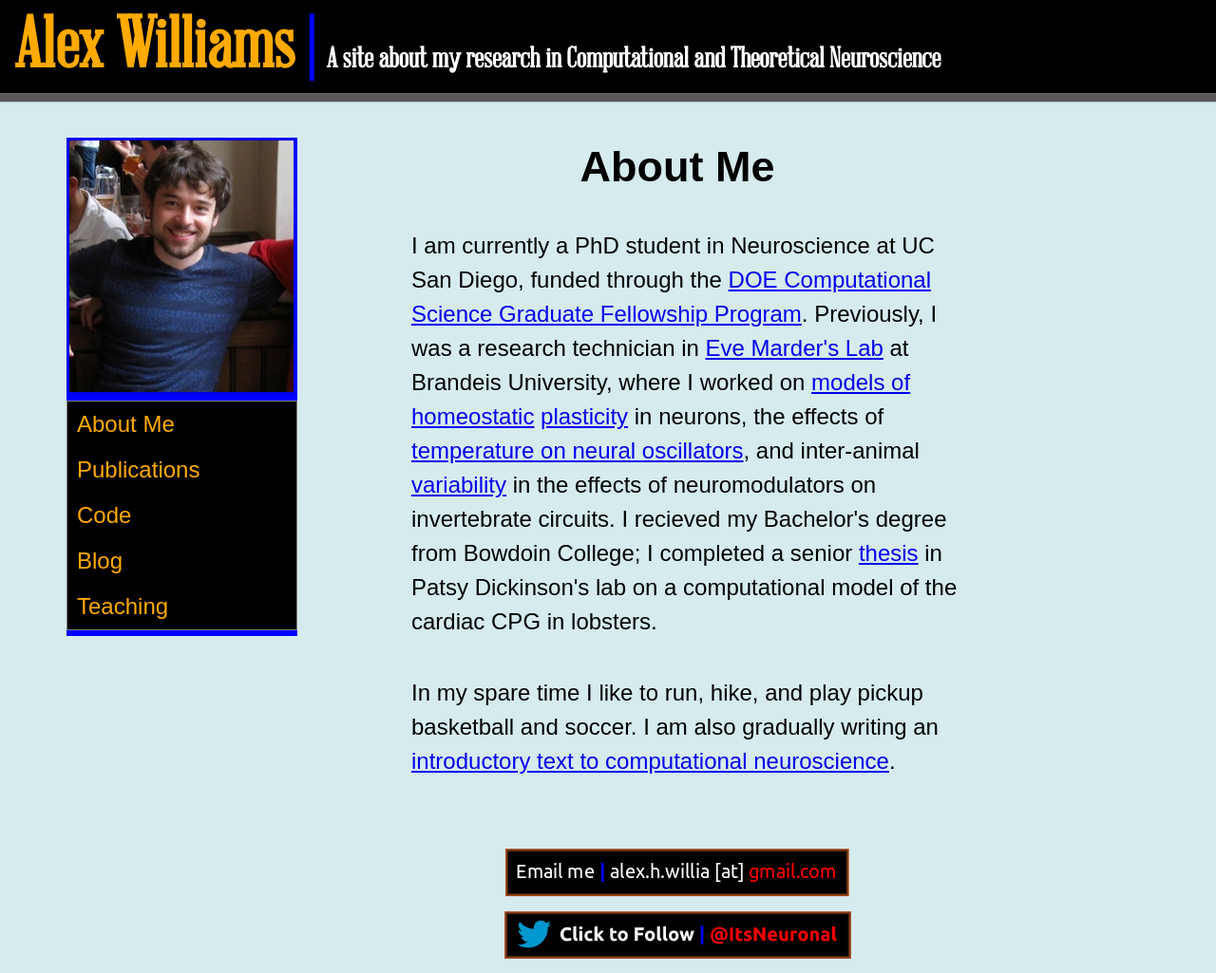
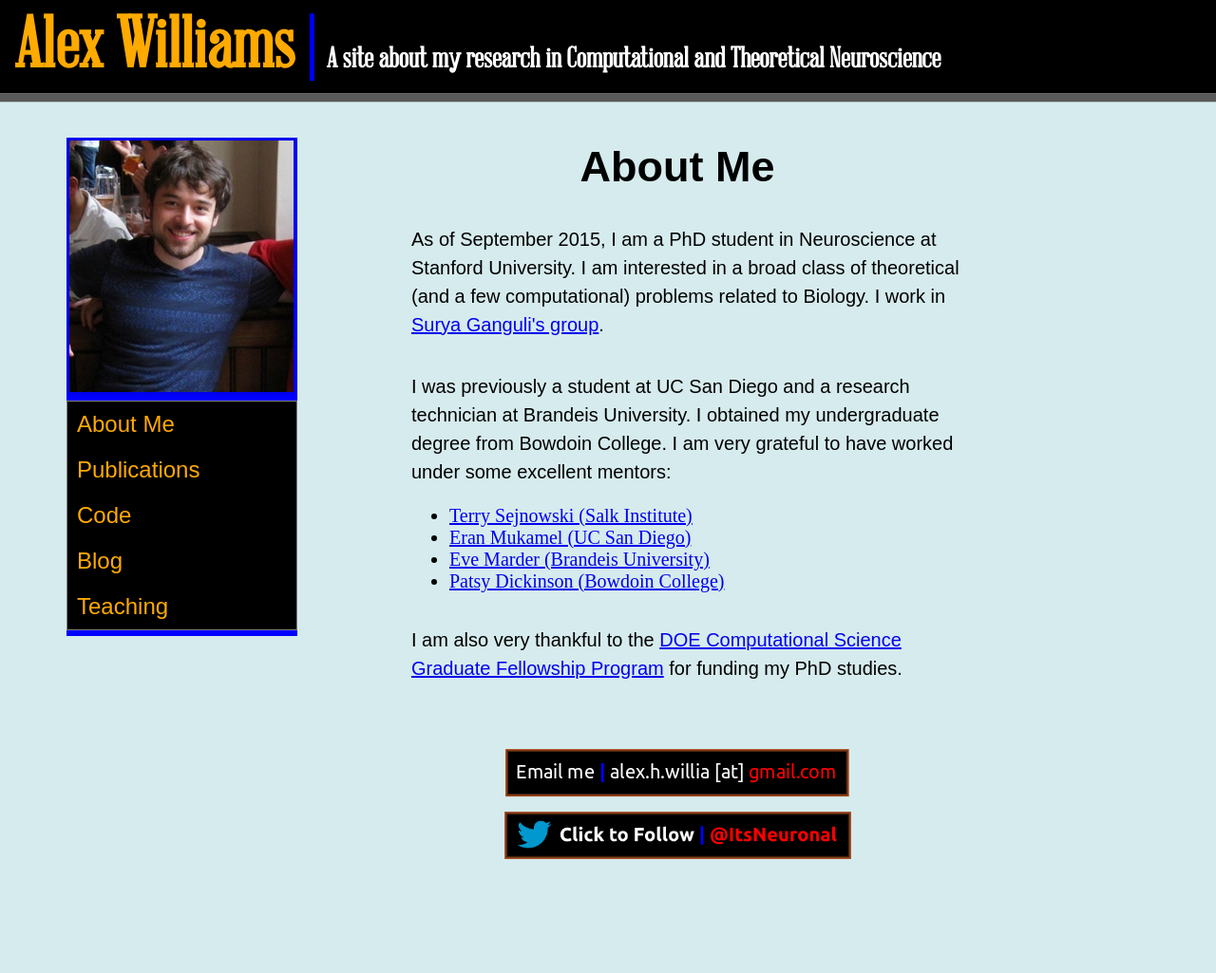
Before and after one commit to ahwillia/ahwillia.github.com, a Jekyll site: the page built from about/index.html, in a window 1280 px wide. Shown: the whole page at 95% size. Built offline with Jekyll 4.4.1, drawn with Linux system fonts in a browser that asks for light colours; after the commit the page ends 920 px from its top, so only the background shows below that.

Commit message:
stanford move update

```diff
--- a/about/index.html
+++ b/about/index.html
@@ -7,24 +7,18 @@ title: About Me
   <a name="start"></a>
   <div id="pagetitle"> About Me </div>
   <p id="bodypara">
-    I am currently a PhD student in Neuroscience at UC San Diego, funded
-    through the <a href="http://www.krellinst.org/csgf/"
-    target="_blank">DOE Computational Science Graduate Fellowship Program</a>.
-    Previously, I was a research technician in
-    <a href="http://blogs.brandeis.edu/marderlab/">Eve Marder's Lab</a>
-    at Brandeis University, where I worked on
-    <a href="http://www.scholarpedia.org/article/Homeostatic_Regulation_of_Neuronal_Excitability" target="_blank">models of</a>
-    <a href="http://www.ncbi.nlm.nih.gov/pubmed/24853940" target="_blank">homeostatic</a>
-    <a href="http://www.pnas.org/content/110/28/E2645.long" target="_blank">plasticity</a>
-    in neurons, the effects of <a href="http://www.ncbi.nlm.nih.gov/pubmed/24695714"
-    target="_blank">temperature on neural oscillators</a>, and inter-animal
-    <a href="http://www.ncbi.nlm.nih.gov/pubmed/24133260" target="_blank">variability</a>
-    in the effects of neuromodulators on invertebrate circuits. I
-    recieved my Bachelor's degree from Bowdoin College; I completed a
-    senior <a href="http://www.ncbi.nlm.nih.gov/pubmed/23446690" target="_blank">thesis</a>
-    in Patsy Dickinson's lab on a computational model of the cardiac CPG
-    in lobsters.</p>
+    As of September 2015, I am a PhD student in Neuroscience at Stanford University. I am interested in a broad class of theoretical (and a few computational) problems related to Biology. I work in <a href="http://ganguli-gang.stanford.edu/index.html" target="_blank">Surya Ganguli's group</a>.
+  </p>
   <p id="bodypara">
-    In my spare time I like to run, hike, and play pickup basketball and soccer. I am also gradually writing an <a href="/theory_book/" target="_blank">introductory text to computational neuroscience</a>.
+    I was previously a student at UC San Diego and a research technician at Brandeis University. I obtained my undergraduate degree from Bowdoin College. I am very grateful to have worked under some excellent mentors:
+  </p>
+  <ul style="font-size:20px;padding-left:60px">
+    <li><a href="http://cnl.salk.edu/" target="_blank">Terry Sejnowski (Salk Institute)</a></li>
+    <li><a href="http://brainome.ucsd.edu/" target="_blank">Eran Mukamel (UC San Diego)</a></li>
+    <li><a href="https://blogs.brandeis.edu/marderlab/" target="_blank">Eve Marder (Brandeis University)</a></li>
+    <li><a href="https://www.bowdoin.edu/faculty/p/pdickins/" target="_blank">Patsy Dickinson (Bowdoin College)</a></li>
+  </ul>
+  <p id="bodypara">
+    I am also very thankful to the <a href="http://www.krellinst.org/csgf/" target="_blank">DOE Computational Science Graduate Fellowship Program</a> for funding my PhD studies.
   </p>
 </section>
--- a/css/styles.css
+++ b/css/styles.css
@@ -54,7 +54,7 @@ ul {
 #bodypara {
   padding-left:20px;
   padding-top:15px;
-  font-size:24px;
+  font-size:20px;
   line-height:1.5em;
   font-family:arial;
 }
```
Also changed, not shown: 9 other files.
